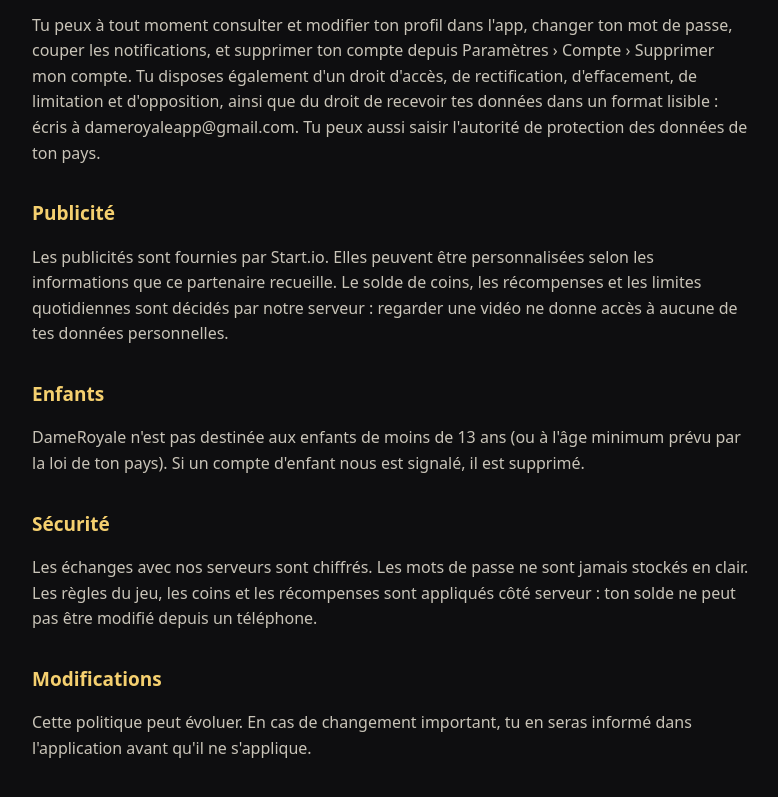
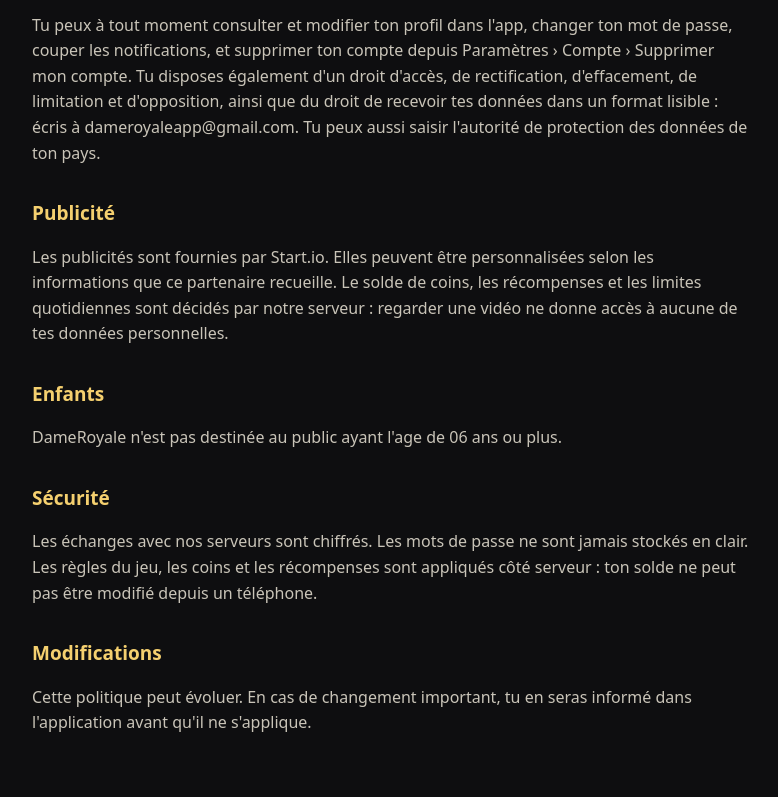
Before and after one commit to hackerrobus/dameroyale-site, a plain HTML site: page confidentialite/index.html in a window 1280 px wide. Shown: the part 1775-2572 px from the top of the page, without its empty margins (248-1026 px from the left). Drawn offline with Linux system fonts and the light colour scheme.

Commit message:
Update index.html

```diff
--- a/confidentialite/index.html
+++ b/confidentialite/index.html
@@ -58,7 +58,7 @@
 <h2>Publicité</h2>
 <p>Les publicités sont fournies par Start.io. Elles peuvent être personnalisées selon les informations que ce partenaire recueille. Le solde de coins, les récompenses et les limites quotidiennes sont décidés par notre serveur : regarder une vidéo ne donne accès à aucune de tes données personnelles.</p>
 <h2>Enfants</h2>
-<p>DameRoyale n'est pas destinée aux enfants de moins de 13 ans (ou à l'âge minimum prévu par la loi de ton pays). Si un compte d'enfant nous est signalé, il est supprimé.</p>
+<p>DameRoyale n'est pas destinée au public ayant l'age de 06 ans ou plus.</p>
 <h2>Sécurité</h2>
 <p>Les échanges avec nos serveurs sont chiffrés. Les mots de passe ne sont jamais stockés en clair. Les règles du jeu, les coins et les récompenses sont appliqués côté serveur : ton solde ne peut pas être modifié depuis un téléphone.</p>
 <h2>Modifications</h2>
```
